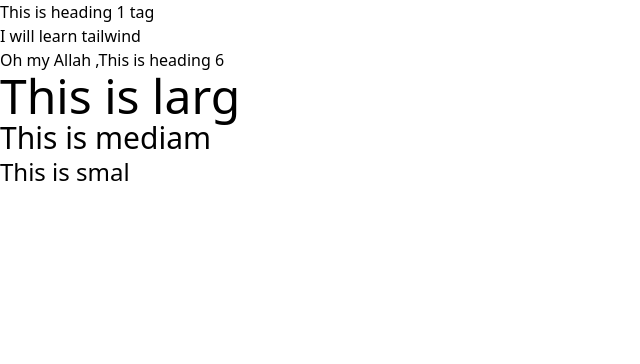
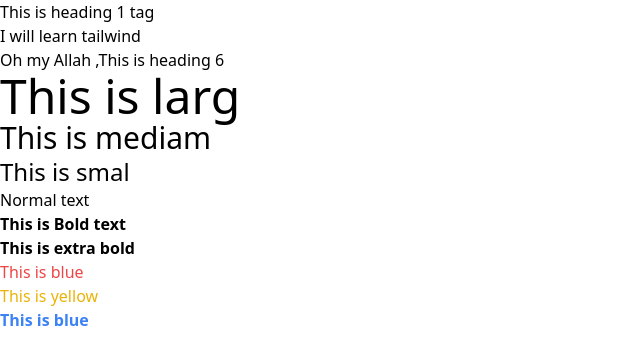
Before and after one commit to alamin20cse/tailwind-intro, a plain HTML site: page index.html in a window 1280 px wide. Shown: the whole page, without its empty margins (0-640 px from the left). Drawn offline with nearby package versions, Linux system fonts and the light colour scheme.

Commit message:
color and bold

```diff
--- a/index.html
+++ b/index.html
@@ -22,6 +22,17 @@
         <h1 class="text-3xl">This is mediam</h1>
         <h1 class="text-2xl">This is smal</h1>
     </section>
+
+    <!-- bold -->
+    <section>
+
+        <p>Normal text</p>
+        <p class="font-bold">This is Bold text </p>
+        <p class="font-extrabold">This is extra bold</p>
+        <p class="text-red-500">This is blue</p>
+        <p class="text-yellow-500">This is yellow</p>
+        <p class="text-blue-500 font-extrabold">This is blue</p>
+    </section>
     </main>
 </body>
 </html>
```
